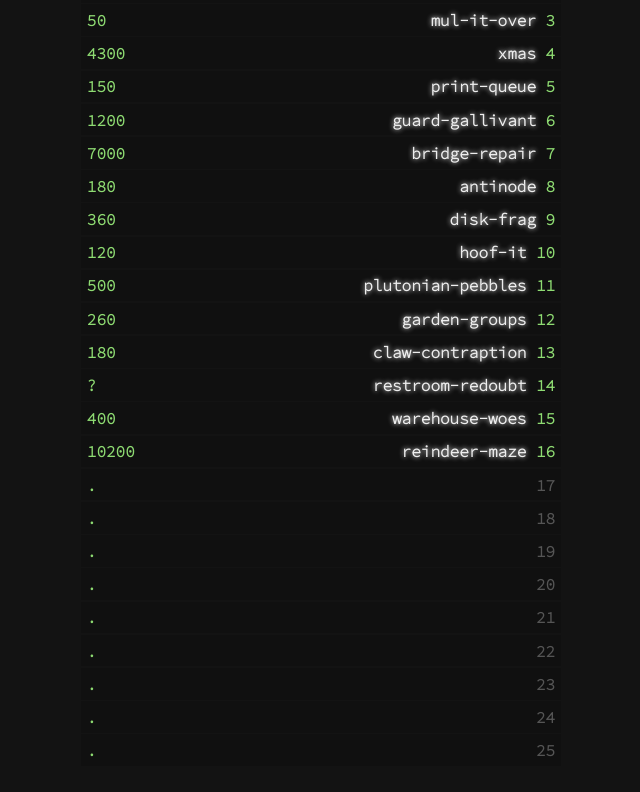
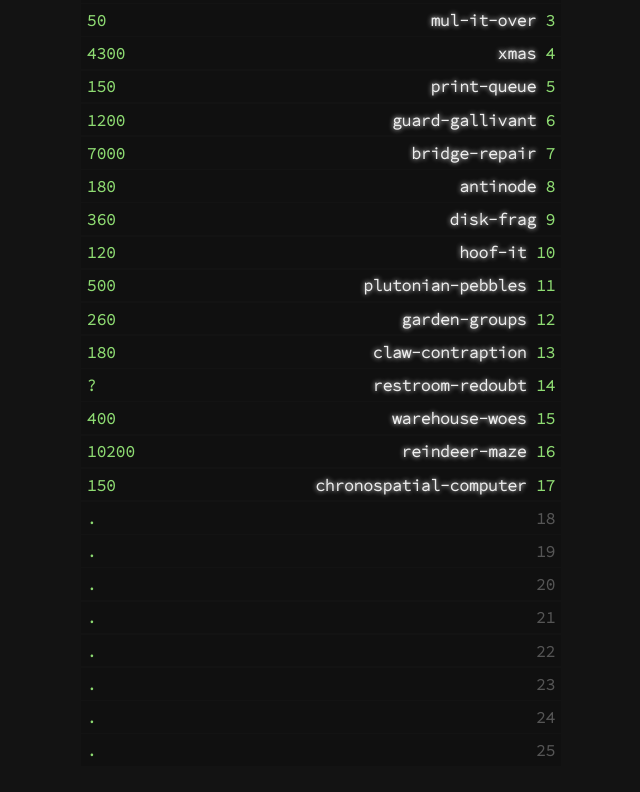
Before and after one commit to an-alch3mist/Advent, a plain HTML site: page index.html in a window 1280 px wide. Shown: the part 129-921 px from the top of the page, without its empty margins (319-959 px from the left). Drawn offline with Linux system fonts and the light colour scheme.

Commit message:
Add files via upload

```diff
--- a/root/LOC.js
+++ b/root/LOC.js
@@ -20,7 +20,7 @@ let LOC =
 				{ day: "14", time:"    ?", done: 2, desc: "restroom-redoubt" },
 				{ day: "15", time:"  400", done: 2, desc: "warehouse-woes" },
 				{ day: "16", time:"10200", done: 2, desc: "reindeer-maze" },
-				{ day: "17", time:    ".", done: 0, desc: "...." },
+				{ day: "17", time:"  150", done: 2, desc: "chronospatial-computer" },
 				{ day: "18", time:    ".", done: 0, desc: "...." },
 				{ day: "19", time:    ".", done: 0, desc: "...." },
 				{ day: "20", time:    ".", done: 0, desc: "...." },
--- a/root/static/style.css
+++ b/root/static/style.css
@@ -201,7 +201,7 @@ textarea
 {
 	color: var(--g);
 	font-weight: bold;
-    width: 4ch; /* Width to fit up to 4 characters */
+    width: 5ch; /* Width to fit up to 5 characters, upto 20000 */
     text-align: left; /* Left align the numbers */
 }
 
```
